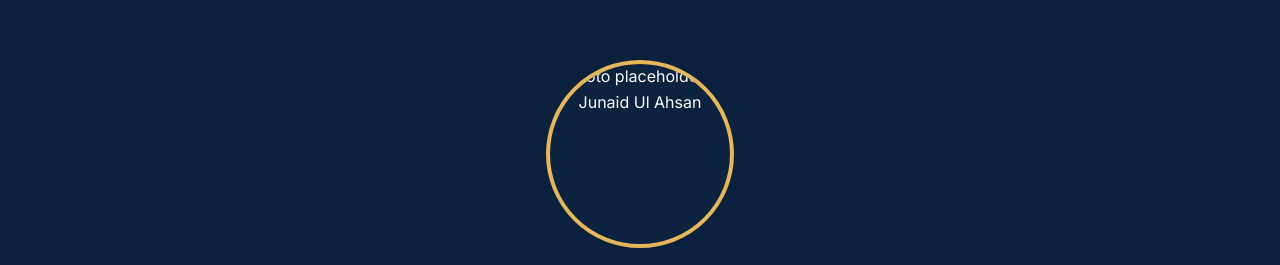
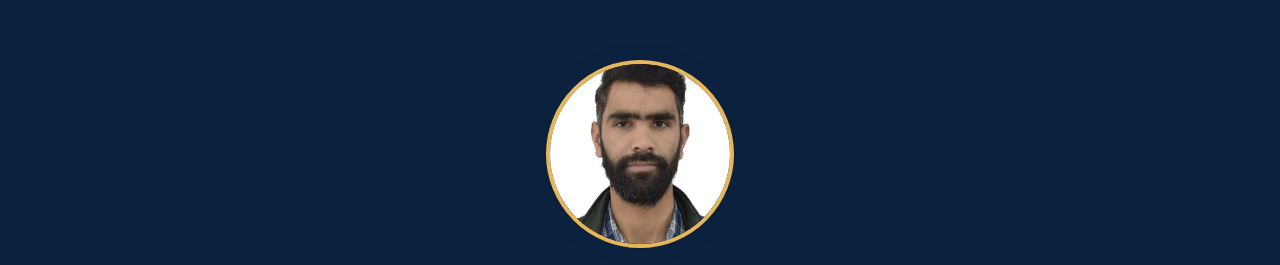
Before and after one commit to junaid-nit/junaid-ul-ahsan, a plain HTML site: page index.html in a window 1280 px wide. Shown: the top 265 px of the page. Drawn offline with Linux system fonts and the light colour scheme.

Commit message:
Add files via upload

```diff
--- a/index.html
+++ b/index.html
@@ -12,7 +12,7 @@
 <body>
   <header class="hero">
     <div class="photo-container">
-      <img src="assets/photo-placeholder.jpg" alt="Photo placeholder for Junaid Ul Ahsan" class="hero-photo" />
+      <img src="photo-placeholder.jpg" alt="Photo placeholder for Junaid Ul Ahsan" class="hero-photo" />
     </div>
     <div class="intro-text">
       <h1>Junaid Ul Ahsan</h1>
```
